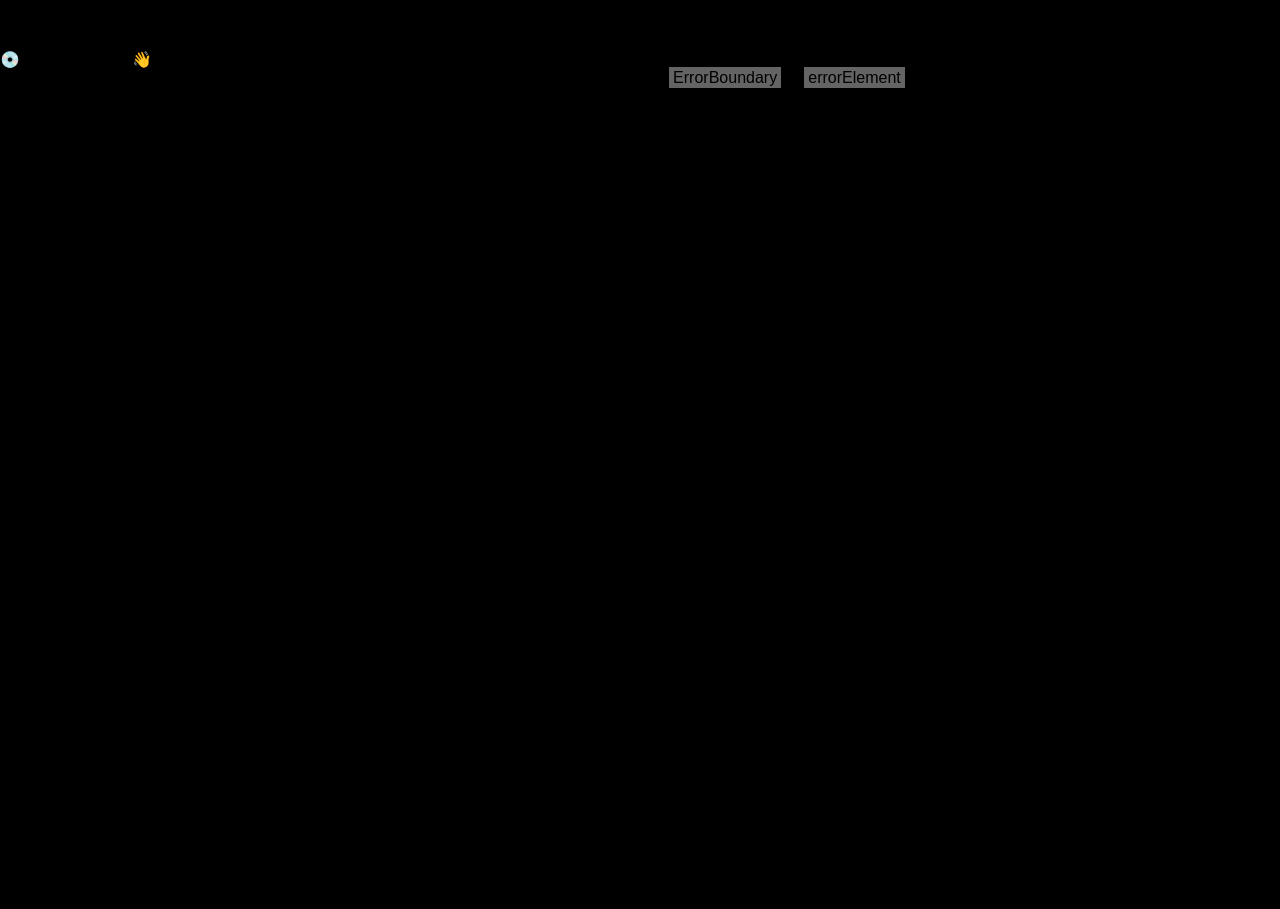
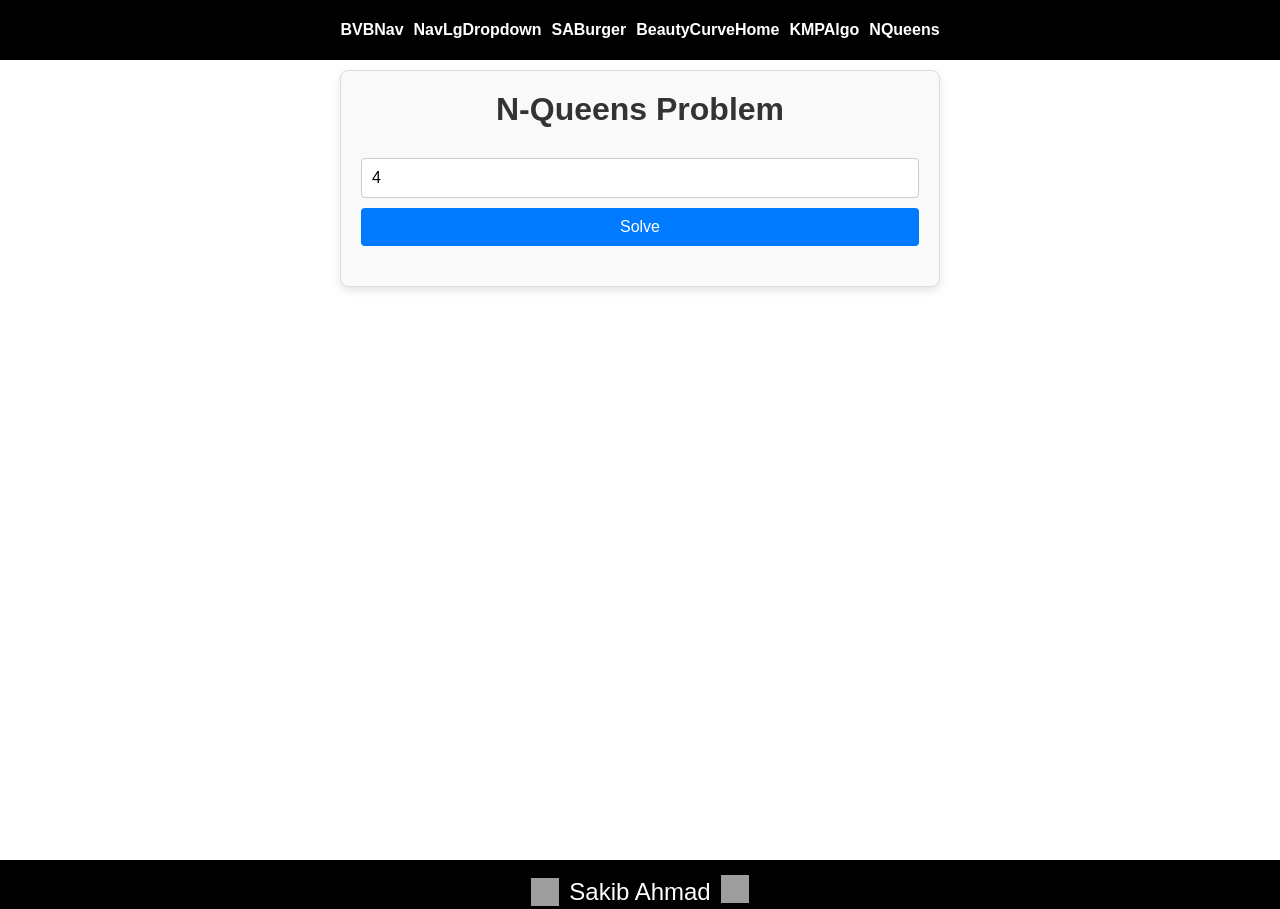
Before and after one commit to easakibahmad/bvb-clone, a React (Vite) app: page /n-queens in a window 1280 px wide. Before the commit this address had no page. Before the commit the page ends 800 px from the top, so only its background shows below. Built offline with nearby package versions, Linux system fonts and the light colour scheme; grey boxes are pictures that could not be loaded.

Commit message:
feat: add nqueens algo

```diff
--- /dev/null
+++ b/src/components/NQueens/NQueens.css
@@ -0,0 +1,75 @@
+.nqueens__container {
+  max-width: 600px;
+  margin: 0 auto;
+  padding: 20px;
+  border: 1px solid #ddd;
+  border-radius: 8px;
+  box-shadow: 0 4px 8px rgba(0, 0, 0, 0.1);
+  background-color: #f9f9f9;
+  font-family: Arial, sans-serif;
+}
+
+.nqueens__container h1 {
+  text-align: center;
+  color: #333;
+  margin-bottom: 20px;
+}
+
+.nqueens__container input {
+  width: 100%;
+  padding: 10px;
+  margin: 10px 0;
+  border: 1px solid #ccc;
+  border-radius: 4px;
+  font-size: 16px;
+}
+
+.nqueens__container button {
+  width: 100%;
+  padding: 10px;
+  background-color: #007bff;
+  color: white;
+  border: none;
+  border-radius: 4px;
+  font-size: 16px;
+  cursor: pointer;
+  transition: background-color 0.3s;
+}
+
+.nqueens__container button:hover {
+  background-color: #0056b3;
+}
+
+.nqueens__results {
+  margin-top: 20px;
+  display: flex;
+  align-items: center;
+  justify-content: space-between;
+  flex-wrap: wrap;
+  gap: 10px;
+}
+
+.nqueens__solution {
+  margin: 10px 0;
+  border: 1px solid #007bff;
+  border-radius: 4px;
+  background-color: #e9f4ff;
+  padding: 10px;
+}
+
+.nqueens__row {
+  display: flex;
+}
+
+.queen {
+  color: #d32f2f; /* Color for queens */
+  font-weight: bold;
+  font-size: 20px;
+  margin: 0 5px;
+}
+
+.empty {
+  color: #333; /* Color for empty cells */
+  font-size: 20px;
+  margin: 0 5px;
+}
--- /dev/null
+++ b/src/components/NQueens/NQueens.tsx
@@ -0,0 +1,88 @@
+import React, { useState } from "react";
+
+import "./NQueens.css";
+
+const NQueens: React.FC = () => {
+  const [n, setN] = useState<number>(4); // Default to 4 queens
+  const [solutions, setSolutions] = useState<string[][]>([]);
+
+  const solveNQueens = (n: number) => {
+    const board = Array.from({ length: n }, () => Array(n).fill(false));
+    const results: string[][] = [];
+    backtrack(board, 0, results, n);
+    setSolutions(results);
+  };
+
+  const backtrack = (
+    board: boolean[][],
+    row: number,
+    results: string[][],
+    n: number
+  ) => {
+    if (row === n) {
+      results.push(
+        board.map((row) => row.map((col) => (col ? "Q" : ".")).join(""))
+      );
+      return;
+    }
+
+    for (let col = 0; col < n; col++) {
+      if (isSafe(board, row, col, n)) {
+        board[row][col] = true; // Place queen
+        backtrack(board, row + 1, results, n); // Recur for the next row
+        board[row][col] = false; // Backtrack
+      }
+    }
+  };
+
+  const isSafe = (board: boolean[][], row: number, col: number, n: number) => {
+    // Check column
+    for (let i = 0; i < row; i++) {
+      if (board[i][col]) return false;
+    }
+
+    // Check upper left diagonal
+    for (let i = row - 1, j = col - 1; i >= 0 && j >= 0; i--, j--) {
+      if (board[i][j]) return false;
+    }
+
+    // Check upper right diagonal
+    for (let i = row - 1, j = col + 1; i >= 0 && j < n; i--, j++) {
+      if (board[i][j]) return false;
+    }
+
+    return true; // Safe to place the queen
+  };
+
+  const handleChange = (e: React.ChangeEvent<HTMLInputElement>) => {
+    setN(Number(e.target.value));
+  };
+
+  return (
+    <div className="nqueens__container">
+      <h1>N-Queens Problem</h1>
+      <input type="number" value={n} min="1" onChange={handleChange} />
+      <button onClick={() => solveNQueens(n)}>Solve</button>
+      <div className="nqueens__results">
+        {solutions.map((solution, index) => (
+          <div key={index} className="nqueens__solution">
+            {solution.map((row, rowIndex) => (
+              <div key={rowIndex} className="nqueens__row">
+                {row.split("").map((cell, cellIndex) => (
+                  <span
+                    key={cellIndex}
+                    className={cell === "Q" ? "queen" : "empty"}
+                  >
+                    {cell}
+                  </span>
+                ))}
+              </div>
+            ))}
+          </div>
+        ))}
+      </div>
+    </div>
+  );
+};
+
+export default NQueens;
--- a/src/pages/Main/components/Layout/index.tsx
+++ b/src/pages/Main/components/Layout/index.tsx
@@ -20,6 +20,9 @@ const Layout = () => {
         </Link>
         <Link className="layout__link" to="kmp-algo">
           KMPAlgo
+        </Link>
+        <Link className="layout__link" to="n-queens">
+          NQueens
         </Link>
       </div>
 
--- a/src/routes/index.tsx
+++ b/src/routes/index.tsx
@@ -6,6 +6,7 @@ import NavLgDropDown from "../components/NavLgDropdown";
 import SABurger from "../components/SABurger";
 import BeautyCurveHome from "../components/BeautyCurveHome";
 import KMPAlgo from "../components/KMPAlgo/KMPAlgo";
+import NQueens from "../components/NQueens/NQueens";
 
 export const router = createBrowserRouter([
   {
@@ -32,6 +33,10 @@ export const router = createBrowserRouter([
         path: "kmp-algo",
         element: <KMPAlgo />,
       },
+      {
+        path: "n-queens",
+        element: <NQueens />,
+      },
     ],
   },
 ]);
```
